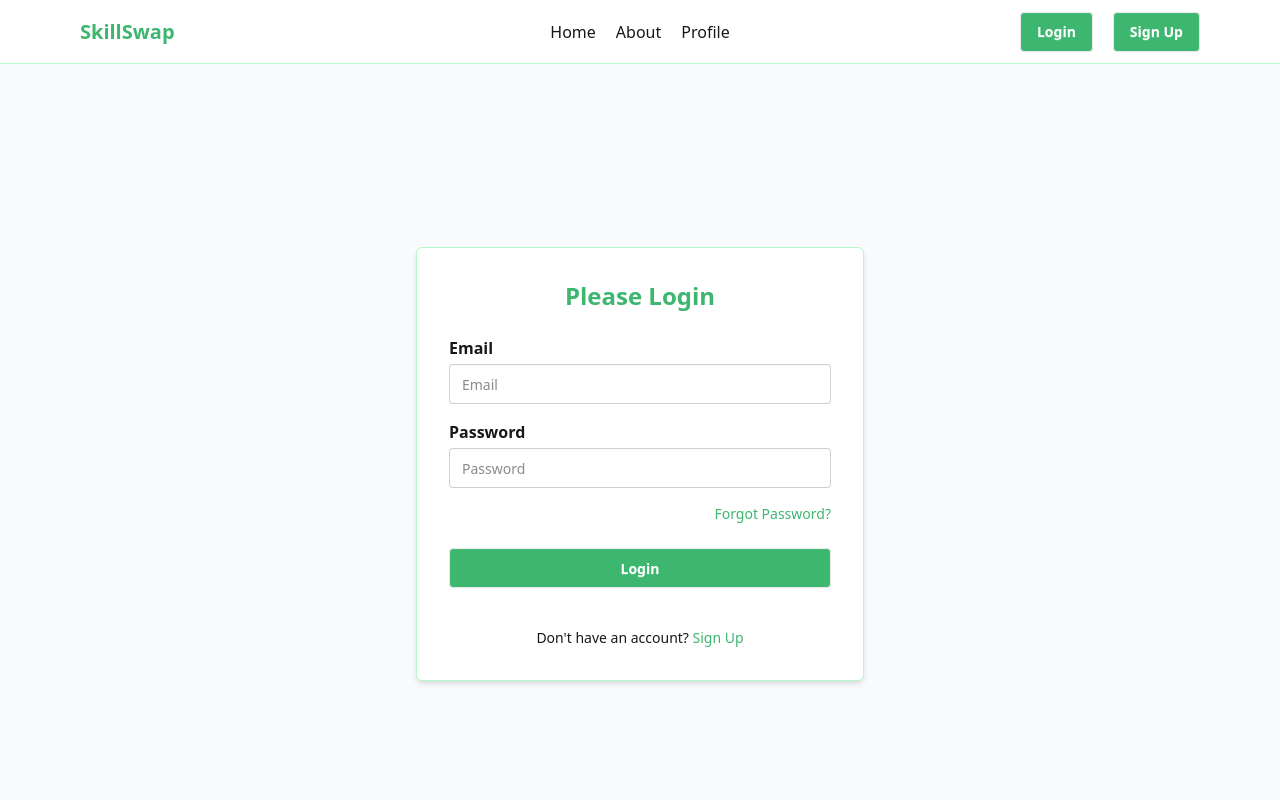
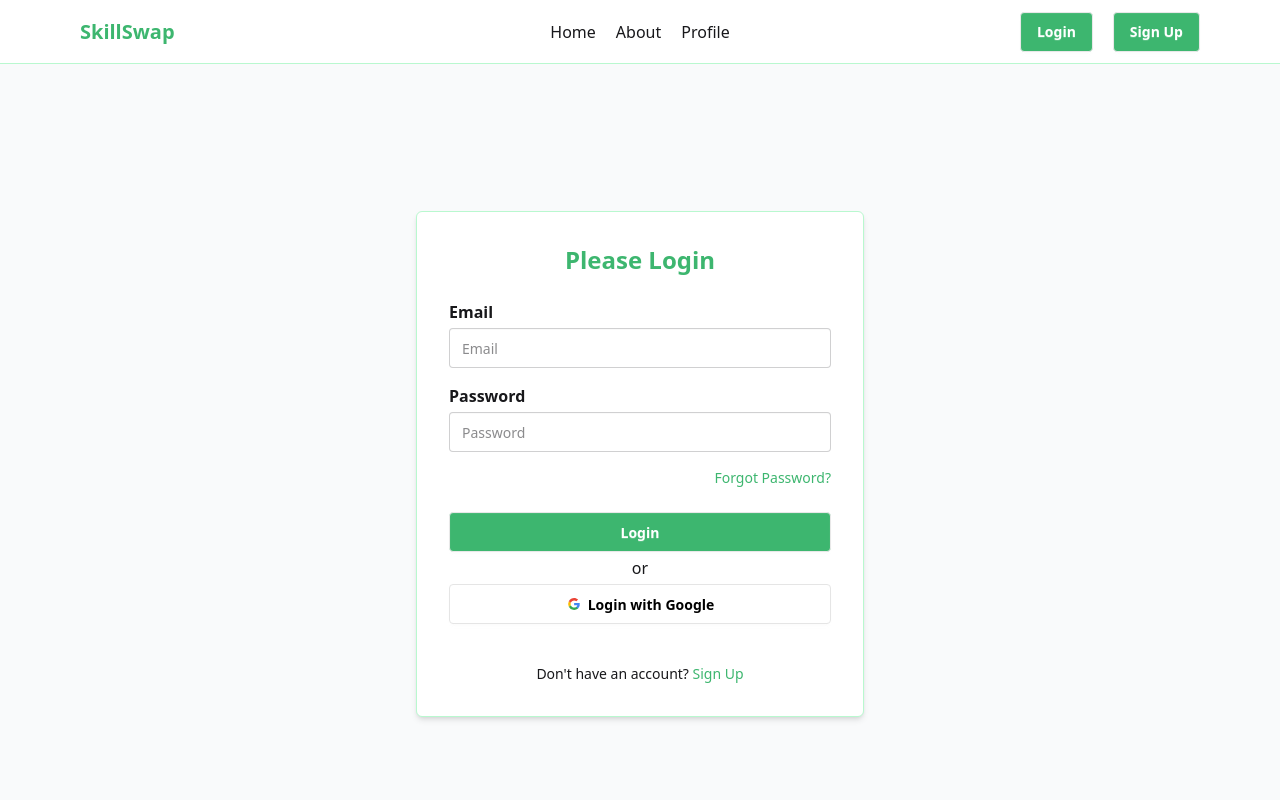
Before and after one commit to suronjit02/Skill-Swap, a React (Vite) app: page /login in a window 1280 px wide. Shown: the top 800 px of the page. Built offline with nearby package versions, Linux system fonts and the light colour scheme; no server answers.

Commit message:
google login button

```diff
--- a/src/pages/Login.jsx
+++ b/src/pages/Login.jsx
@@ -1,9 +1,12 @@
-import React, { useContext } from "react";
-import { Link } from "react-router";
+import React, { useContext, useState } from "react";
+import { Link, useLocation, useNavigate } from "react-router";
 import { AuthContext } from "../provider/AuthProvider";
 
 const Login = () => {
-  const { logIn } = useContext(AuthContext);
+  const { logIn, googleLogin } = useContext(AuthContext);
+  const location = useLocation();
+  const navigate = useNavigate();
+  const [error, setError] = useState("");
 
   const handleLogIn = (e) => {
     e.preventDefault();
@@ -12,9 +15,27 @@ const Login = () => {
     const email = e.target.email.value;
     const password = e.target.password.value;
 
-    logIn(email, password);
-    e.target.remove;
+    logIn(email, password)
+      .then(() => {
+        navigate(`${location.state ? location.state : "/"}`);
+      })
+      .catch((error) => {
+        setError(error.code);
+      });
   };
+
+  const handleGoogleLogin = (e) => {
+    e.preventDefault();
+
+    googleLogin()
+      .then(() => {
+        navigate(`${location.state ? location.state : "/"}`);
+      })
+      .catch((error) => {
+        setError(error.code);
+      });
+  };
+
   return (
     <div className="w-full min-h-screen flex items-center justify-center bg-gray-50">
       <form
@@ -48,6 +69,8 @@ const Login = () => {
             />
           </div>
 
+          {error && <p className="text-red-600">{error}</p>}
+
           <p className="text-sm text-[#3DB66F] cursor-pointer text-right hover:underline">
             Forgot Password?
           </p>
@@ -55,6 +78,43 @@ const Login = () => {
 
         <button className="btn mt-6 w-full bg-[#3DB66F] text-white hover:bg-[#2f9c5c] transition">
           Login
+        </button>
+
+        <p className="my-1 text-center">or</p>
+
+        {/* google login button */}
+        <button
+          onClick={handleGoogleLogin}
+          className="btn w-full bg-white text-black border-[#e5e5e5]"
+        >
+          <svg
+            aria-label="Google logo"
+            width="16"
+            height="16"
+            xmlns="http://www.w3.org/2000/svg"
+            viewBox="0 0 512 512"
+          >
+            <g>
+              <path d="m0 0H512V512H0" fill="#fff"></path>
+              <path
+                fill="#34a853"
+                d="M153 292c30 82 118 95 171 60h62v48A192 192 0 0190 341"
+              ></path>
+              <path
+                fill="#4285f4"
+                d="m386 400a140 175 0 0053-179H260v74h102q-7 37-38 57"
+              ></path>
+              <path
+                fill="#fbbc02"
+                d="m90 341a208 200 0 010-171l63 49q-12 37 0 73"
+              ></path>
+              <path
+                fill="#ea4335"
+                d="m153 219c22-69 116-109 179-50l55-54c-78-75-230-72-297 55"
+              ></path>
+            </g>
+          </svg>
+          Login with Google
         </button>
 
         <p className="mt-10 text-center text-sm">
--- a/src/provider/AuthProvider.jsx
+++ b/src/provider/AuthProvider.jsx
@@ -5,13 +5,15 @@ import {
   getAuth,
   onAuthStateChanged,
   signInWithEmailAndPassword,
+  signInWithPopup,
   signOut,
-  updateProfile,
 } from "firebase/auth";
+import { GoogleAuthProvider } from "firebase/auth/web-extension";
 
 export const AuthContext = createContext();
 
 const auth = getAuth(app);
+const googleProvider = new GoogleAuthProvider();
 
 const AuthProvider = ({ children }) => {
   const [user, setUser] = useState(null);
@@ -28,6 +30,10 @@ const AuthProvider = ({ children }) => {
     return signInWithEmailAndPassword(auth, email, password);
   };
 
+  const googleLogin = () => {
+    return signInWithPopup(auth, googleProvider);
+  };
+
   useEffect(() => {
     const unsubscribe = onAuthStateChanged(auth, (currentUser) => {
       setUser(currentUser);
@@ -41,6 +47,7 @@ const AuthProvider = ({ children }) => {
     user,
     logOut,
     logIn,
+    googleLogin,
   };
   return <AuthContext value={authData}> {children} </AuthContext>;
 };
--- a/src/provider/PrivateRoute.jsx
+++ b/src/provider/PrivateRoute.jsx
@@ -1,11 +1,15 @@
-import React from 'react';
+import React, { useContext } from "react";
+import { Navigate, useLocation } from "react-router";
+import { AuthContext } from "./AuthProvider";
 
-const PrivateRoute = () => {
-    return (
-        <div>
+const PrivateRoute = ({ children }) => {
+  const { user } = useContext(AuthContext);
+  const location = useLocation();
 
-        </div>
-    );
+  if (user) {
+    return children;
+  }
+  return <Navigate state={location.pathname} to={"/login"}></Navigate>;
 };
 
 export default PrivateRoute;
--- a/src/router/Router.jsx
+++ b/src/router/Router.jsx
@@ -5,6 +5,7 @@ import Home from "../pages/Home";
 import Login from "../pages/Login";
 import SignUp from "../pages/SignUp";
 import SkillDetails from "../pages/private/SkillDetails";
+import PrivateRoute from "../provider/PrivateRoute";
 
 const router = createBrowserRouter([
   {
@@ -15,7 +16,7 @@ const router = createBrowserRouter([
         path: "/",
         element: <Home></Home>,
         loader: () => fetch("/skills.json"),
-        // hydrateFallbackElement
+        hydrateFallbackElement: <p>Loading...</p>,
       },
       {
         path: "/login",
@@ -27,8 +28,14 @@ const router = createBrowserRouter([
       },
       {
         path: "/details/:id",
-        element: <SkillDetails></SkillDetails>,
+
+        element: (
+          <PrivateRoute>
+            <SkillDetails></SkillDetails>
+          </PrivateRoute>
+        ),
         loader: () => fetch("/skills.json"),
+        hydrateFallbackElement: <p>Loading...</p>,
       },
     ],
   },
```
